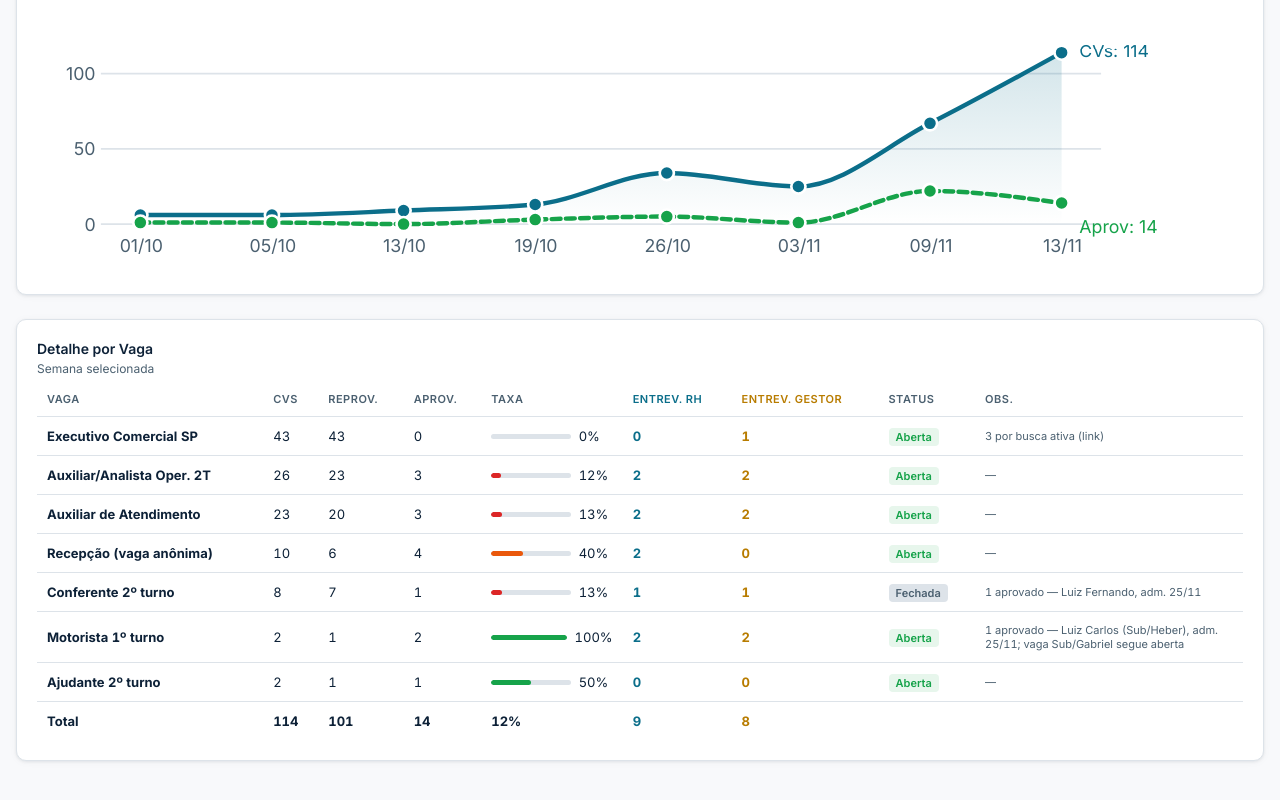
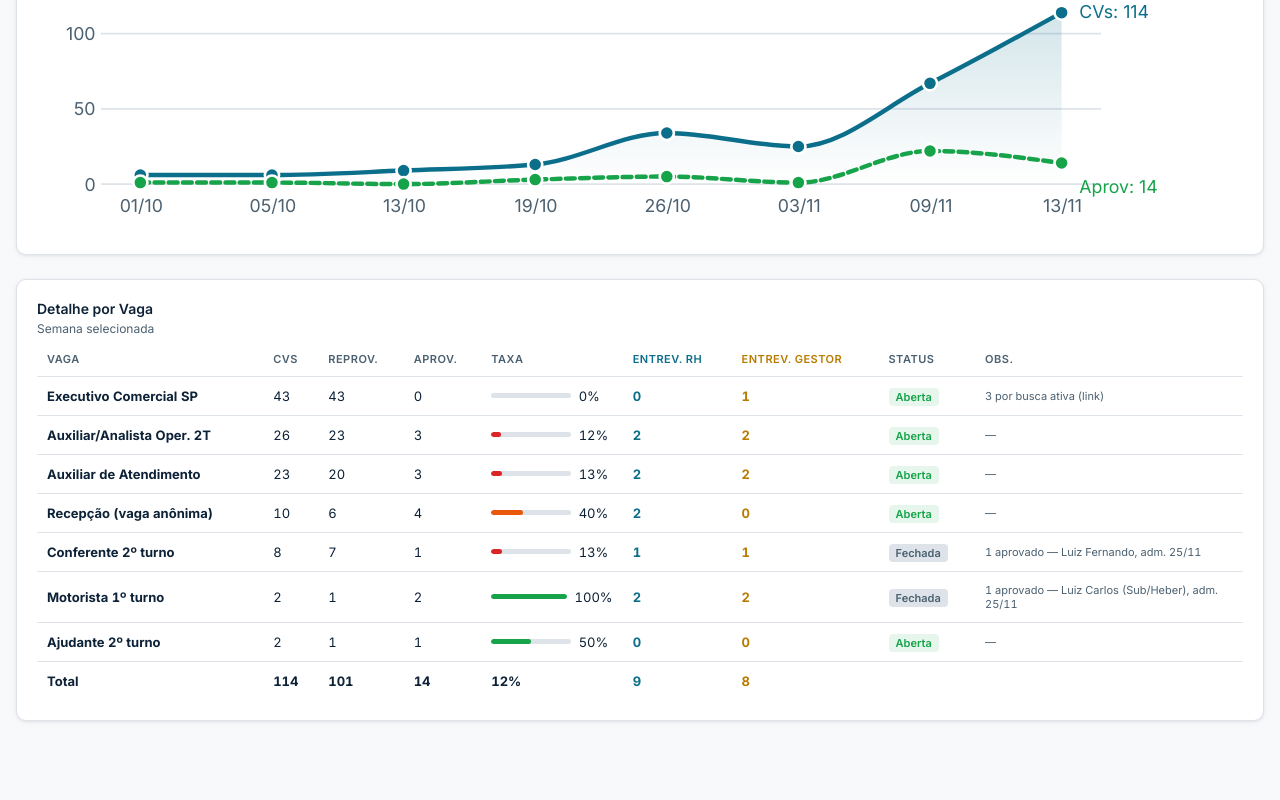
Before and after one commit to diuliasilva/dashboard-rh, a plain HTML site: page recrutamento.html in a window 1280 px wide. Shown: the part 1730-2530 px from the top of the page. After the commit the page ends 2499 px from the top, so only its background shows below. Drawn offline with nearby package versions, Linux system fonts and the light colour scheme.

Commit message:
Remove vaga Motorista 1º turno (Sub/Gabriel) do quadro de vagas em aberto
Co-Authored-By: Claude Opus 5.5 <noreply@anthropic.com>
Claude-Session: https://claude.ai/code/session_01SGyCKDoNRcB3C1fCGFPTLY

```diff
--- a/recrutamento.html
+++ b/recrutamento.html
@@ -170,7 +170,6 @@ const VAGAS_ABERTAS = [
   {vaga:"Ajudante 2º turno",            tipo:"Aumento Quadro",        abertura:"01/10/2026", diasAberto:53, status:"Aberta"},
   {vaga:"Recepção (vaga anônima)",      tipo:"Sub/ Evelin",           abertura:"26/10/2026", diasAberto:28, status:"Aberta"},
   {vaga:"Executivo Comercial SP",       tipo:"—",                     abertura:"03/11/2026", diasAberto:20, status:"Aberta"},
-  {vaga:"Motorista 1º turno",           tipo:"Sub/ Gabriel",          abertura:"05/11/2026", diasAberto:18, status:"Aberta"},
   {vaga:"Auxiliar/Analista Oper. 2T",   tipo:"Sub/ Maju",             abertura:"05/11/2026", diasAberto:18, status:"Aberta"},
   {vaga:"Auxiliar de Atendimento",      tipo:"Sub/ Douglas",          abertura:"09/11/2026", diasAberto:14, status:"Aberta"},
   {vaga:"Conferente 2º turno",          tipo:"Aumento Quadro",        abertura:"01/10/2026", diasAberto:49, status:"Fechada", candidato:"Luiz Fernando", fechamento:"25/11"},
@@ -268,7 +267,7 @@ const SEMANAS = [
       {vaga:"Auxiliar de Atendimento",     cvs:23, reprov:20, aprov:3, taxaAprov:0.13, entrevRH:2, entrevGestor:2, status:"Aberta"},
       {vaga:"Recepção (vaga anônima)",     cvs:10, reprov:6,  aprov:4, taxaAprov:0.40, entrevRH:2, entrevGestor:0, status:"Aberta"},
       {vaga:"Conferente 2º turno",         cvs:8,  reprov:7,  aprov:1, taxaAprov:0.13, entrevRH:1, entrevGestor:1, status:"Fechada", obs:"1 aprovado — Luiz Fernando, adm. 25/11"},
-      {vaga:"Motorista 1º turno",          cvs:2,  reprov:1,  aprov:2, taxaAprov:1.0,  entrevRH:2, entrevGestor:2, status:"Aberta", obs:"1 aprovado — Luiz Carlos (Sub/Heber), adm. 25/11; vaga Sub/Gabriel segue aberta"},
+      {vaga:"Motorista 1º turno",          cvs:2,  reprov:1,  aprov:2, taxaAprov:1.0,  entrevRH:2, entrevGestor:2, status:"Fechada", obs:"1 aprovado — Luiz Carlos (Sub/Heber), adm. 25/11"},
       {vaga:"Ajudante 2º turno",           cvs:2,  reprov:1,  aprov:1, taxaAprov:0.50, entrevRH:0, entrevGestor:0, status:"Aberta"},
     ],
     obs:"Semana 13–19/11 — SC, incluindo Executivo Comercial SP (43 CVs), como na planilha. 2 vagas fechadas: Conferente 2T (Luiz Fernando) e Motorista 1T Sub/Heber (Luiz Carlos), ambos com admissão em 25/11. SP: +22 CVs (Ajudante 11, Motorista 11)."
```
